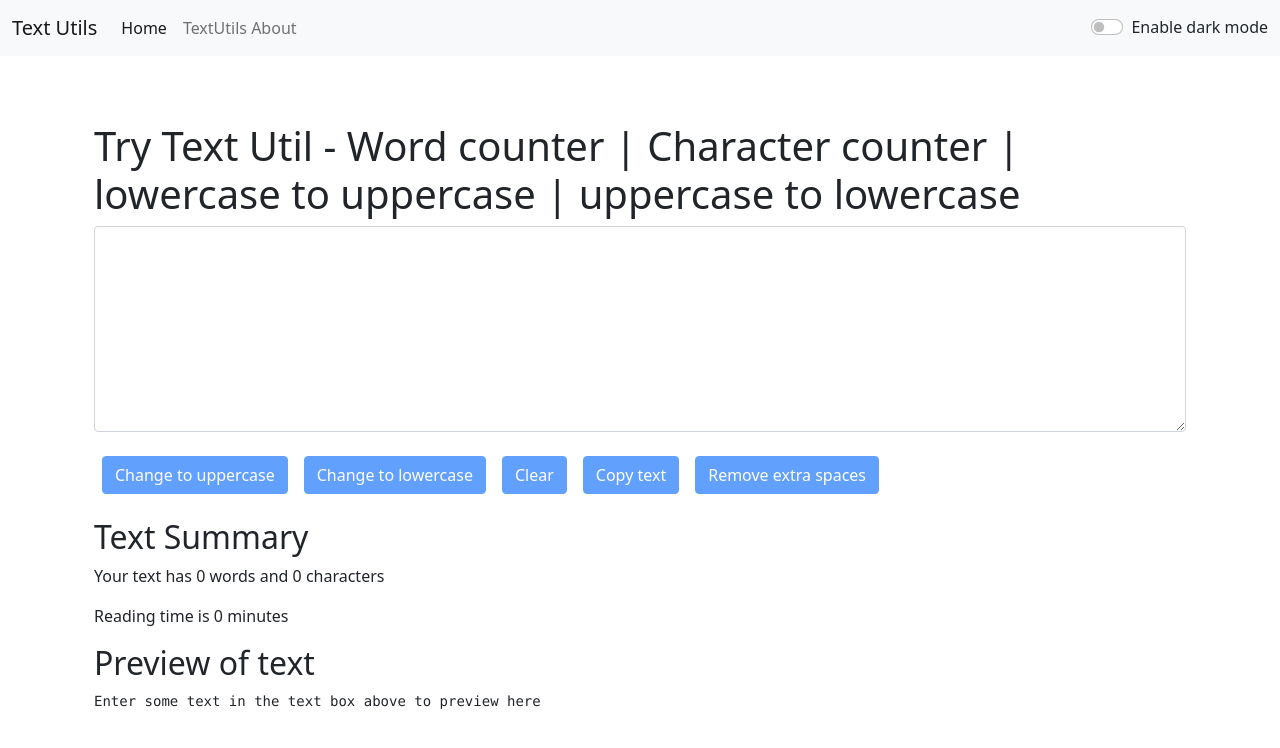
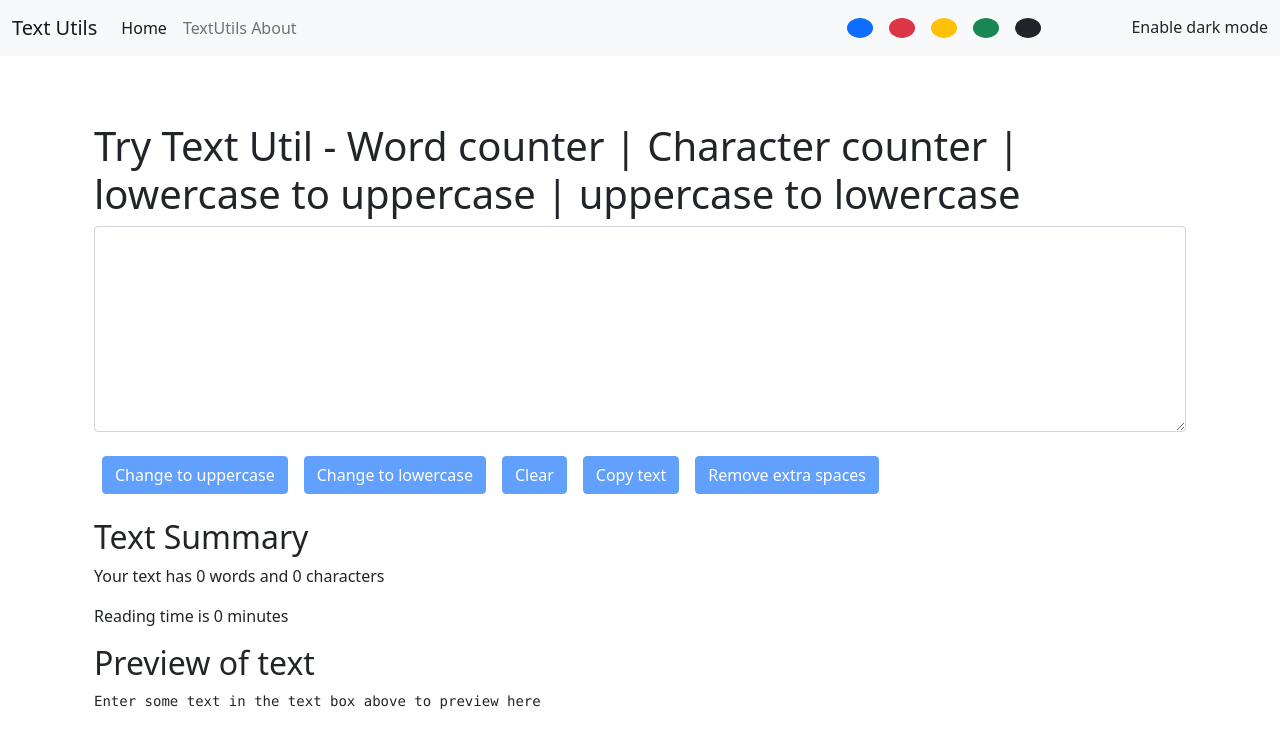
Before and after one commit to Mr-Apoorv/React_CWH, a React (Create React App) app: page / in a window 1280 px wide. Shown: the top 748 px of the page. Built offline with nearby package versions, Linux system fonts and the light colour scheme.

Commit message:
L-20 Child to parent Props transfer V_IMP

```diff
--- a/src/App.js
+++ b/src/App.js
@@ -19,7 +19,20 @@ function App() {
     }, 1500);
   };
 
-  const toggleMode = () => {
+  const removeClass = () => {
+    document.body.classList.remove(`bg-primary`);
+    document.body.classList.remove(`bg-danger`);
+    document.body.classList.remove(`bg-success`);
+    document.body.classList.remove(`bg-warning`);
+    document.body.classList.remove(`bg-dark`);
+    document.body.classList.remove(`bg-light`);
+  };
+
+  const toggleMode = (color) => {
+    removeClass();
+    console.log(color);
+    document.body.classList.add(`bg-${color}`);
+
     if (mode === "light") {
       setMode("dark");
       document.body.style.backgroundColor = "#042743";
--- a/src/components/Navbar.js
+++ b/src/components/Navbar.js
@@ -46,13 +46,57 @@ export default function Navbar(props) {
               Search
             </button>
             </form> */}
+          <div className="d-flex">
+            <button
+              className="btn btn-primary rounded-circle mx-2"
+              style={{ height: "20px", width: "20px" }}
+              onClick={() => {
+                props.toggleMode("primary");
+              }}
+            ></button>
+            <button
+              className="btn btn-danger rounded-circle mx-2"
+              style={{ height: "20px", width: "20px" }}
+              onClick={() => {
+                props.toggleMode("danger");
+              }}
+            ></button>
+            <button
+              className="btn btn-warning rounded-circle mx-2"
+              style={{ height: "20px", width: "20px" }}
+              onClick={() => {
+                props.toggleMode("warning");
+              }}
+            ></button>
+            <button
+              className="btn btn-success rounded-circle mx-2"
+              style={{ height: "20px", width: "20px" }}
+              onClick={() => {
+                props.toggleMode("success");
+              }}
+            ></button>
+            <button
+              className="btn btn-dark rounded-circle mx-2"
+              style={{ height: "20px", width: "20px" }}
+              onClick={() => {
+                props.toggleMode("dark");
+              }}
+            ></button>
+            <button
+              className="btn btn-light rounded-circle mx-2"
+              style={{ height: "20px", width: "20px" }}
+              onClick={() => {
+                props.toggleMode("light");
+              }}
+            ></button>
+          </div>
           <div className="form-check form-switch">
-            <input
+            {/* <input
               className="form-check-input"
               type="checkbox"
               id="flexSwitchCheckDefault"
               onClick={props.toggleMode}
-            />
+            /> */}
             <label
               className="form-check-label"
               htmlFor="flexSwitchCheckDefault"
```
Also changed, not shown: 1 other file (tests, documents, lock files or other folders).
